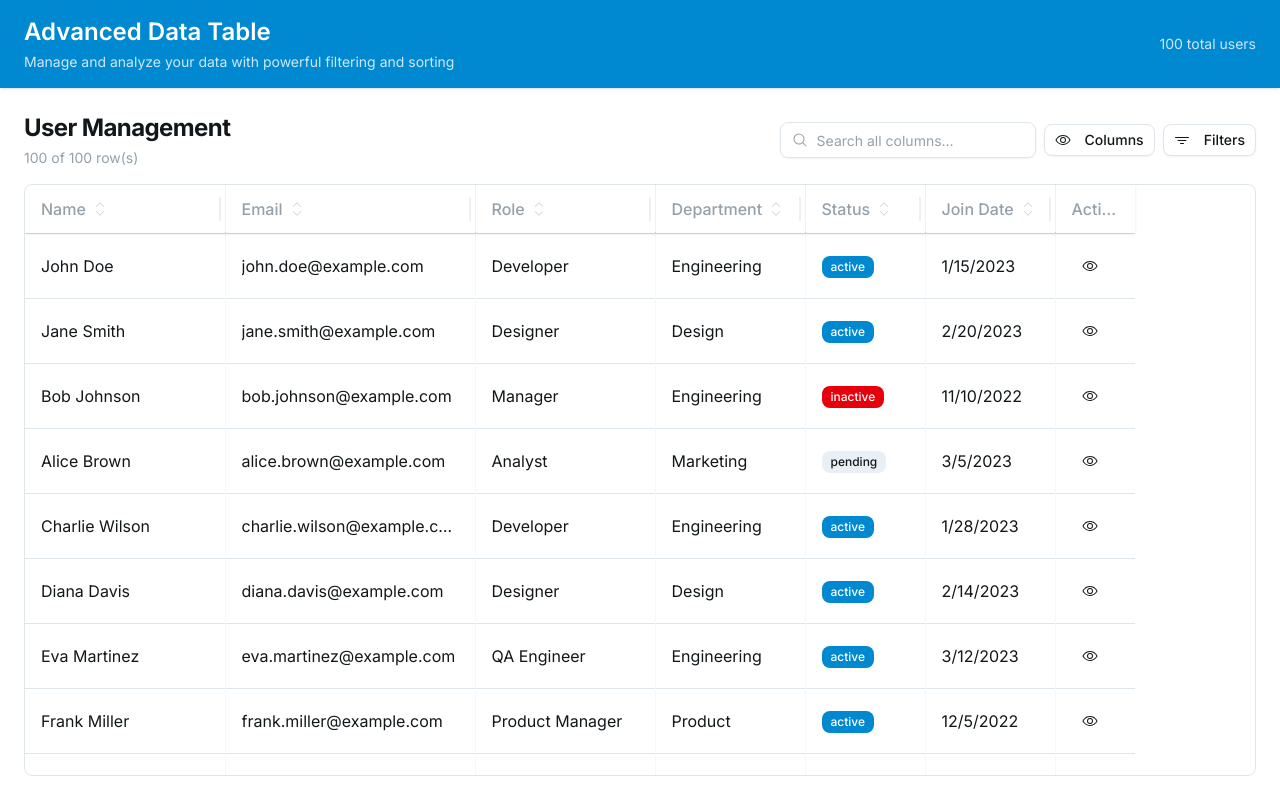
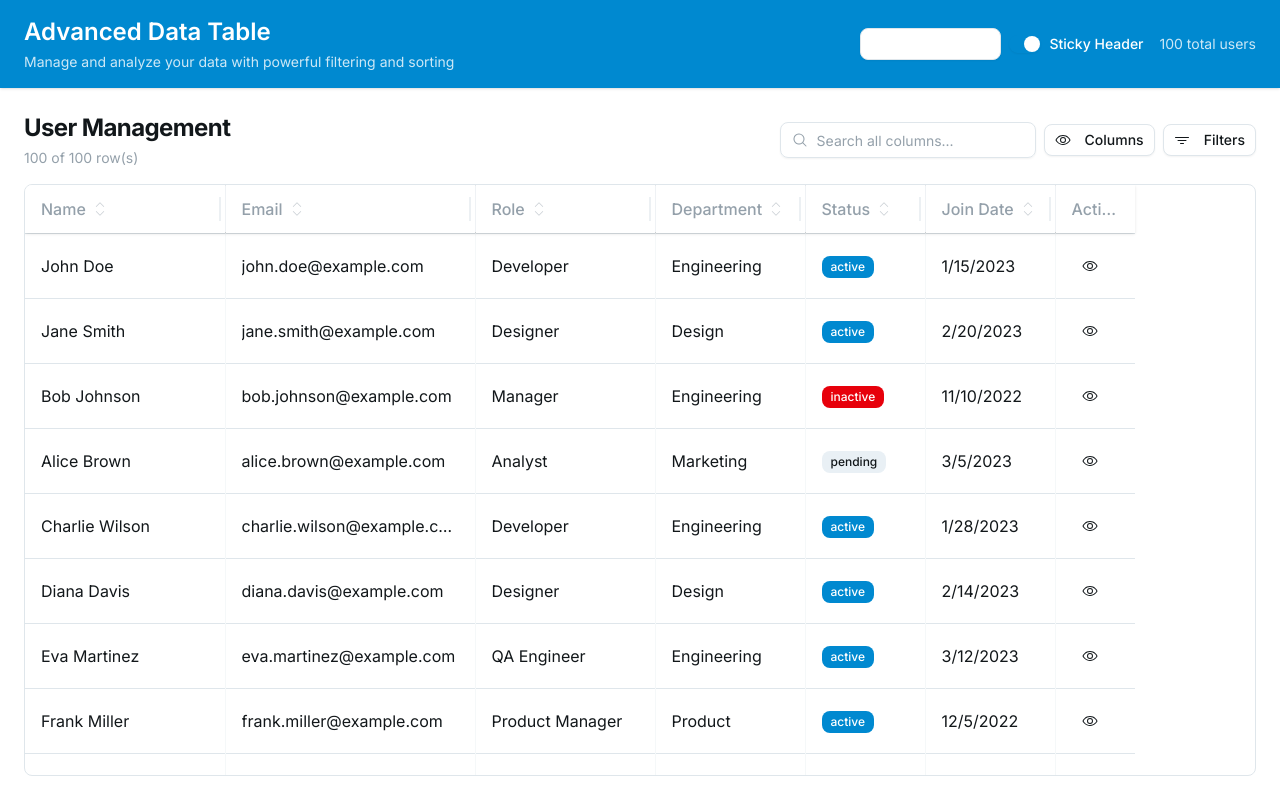
Before and after one commit to thanhbinhqs/react-data-table-com, a React (Vite) app: page / in a window 1280 px wide. Built offline with nearby package versions, Linux system fonts and the light colour scheme.

Commit message:
Generated by Spark: thêm spin hoặc sticky vào props

```diff
--- a/src/App.tsx
+++ b/src/App.tsx
@@ -1,8 +1,10 @@
-import { useMemo, useCallback } from 'react'
+import { useMemo, useCallback, useState } from 'react'
 import { ColumnDef, ColumnFiltersState } from '@tanstack/react-table'
 import { DataTable } from '@/components/DataTable'
 import { Badge } from '@/components/ui/badge'
 import { Button } from '@/components/ui/button'
+import { Switch } from '@/components/ui/switch'
+import { Label } from '@/components/ui/label'
 import { Eye } from '@phosphor-icons/react'
 
 interface User {
@@ -120,6 +122,9 @@ const sampleUsers: User[] = [
 ]
 
 function App() {
+  const [isLoading, setIsLoading] = useState(false)
+  const [stickyHeader, setStickyHeader] = useState(true)
+
   const columns = useMemo<ColumnDef<User>[]>(() => [
     {
       id: 'name',
@@ -246,6 +251,13 @@ function App() {
     console.log('Filters cleared')
   }, [])
 
+  const simulateLoading = useCallback(() => {
+    setIsLoading(true)
+    setTimeout(() => {
+      setIsLoading(false)
+    }, 2000)
+  }, [])
+
   return (
     <div className="h-screen flex flex-col overflow-hidden">
       {/* Header */}
@@ -258,6 +270,26 @@ function App() {
             </p>
           </div>
           <div className="flex items-center gap-4">
+            <div className="flex items-center gap-2">
+              <Button
+                variant="outline"
+                size="sm"
+                onClick={simulateLoading}
+                disabled={isLoading}
+              >
+                {isLoading ? 'Loading...' : 'Simulate Loading'}
+              </Button>
+              <div className="flex items-center gap-2">
+                <Switch
+                  id="sticky-toggle"
+                  checked={stickyHeader}
+                  onCheckedChange={setStickyHeader}
+                />
+                <Label htmlFor="sticky-toggle" className="text-sm">
+                  Sticky Header
+                </Label>
+              </div>
+            </div>
             <span className="text-sm text-primary-foreground/80">
               {sampleUsers.length} total users
             </span>
@@ -276,6 +308,8 @@ function App() {
           onRowClick={handleRowClick}
           onFilterApply={handleFilterApply}
           onClear={handleClear}
+          spin={isLoading}
+          sticky={stickyHeader}
         />
       </main>
     </div>
--- a/src/components/DataTable.tsx
+++ b/src/components/DataTable.tsx
@@ -9,7 +9,7 @@
  * 3. Click and drag the border left or right to resize the column
  * 4. Release to apply the new size
  *
- * STICKY COLUMNS (NEW):
+ * STICKY COLUMNS:
  * 1. Open the "Columns" panel from the top-right controls
  * 2. Use the pin icons next to each column name:
  *    - Left pin icon: Pin column to the left side
@@ -17,6 +17,10 @@
  *    - Right pin icon: Pin column to the right side
  * 3. Pinned columns will remain visible while scrolling horizontally
  * 4. Use "Unpin All" to quickly remove all column pinning
+ *
+ * NEW PROPS:
+ * - spin: boolean - Shows a loading spinner overlay when true
+ * - sticky: boolean - Controls whether table headers and pinned columns stick during scroll
  *
  * Features implemented:
  * - Smooth column resizing with visual feedback
@@ -28,6 +32,8 @@
  * - Visual indicators for pinned columns
  * - Shadow effects to show column boundaries
  * - Maintain pinning state during table operations
+ * - Loading state with spinner overlay
+ * - Configurable sticky header behavior
  */
 
 import { useState, useMemo } from 'react'
@@ -61,7 +67,8 @@ import {
   EyeSlash,
   ArrowsOutCardinal,
   PushPin,
-  PushPinSlash
+  PushPinSlash,
+  CircleNotch
 } from '@phosphor-icons/react'
 import { cn } from '@/lib/utils'
 
@@ -75,6 +82,8 @@ export interface DataTableProps<TData> {
   onRowClick?: (row: Row<TData>) => void
   onFilterApply?: (filters: ColumnFiltersState) => void
   onClear?: () => void
+  spin?: boolean
+  sticky?: boolean
 }
 
 interface FilterConfig {
@@ -94,6 +103,8 @@ export function DataTable<TData>({
   onRowClick,
   onFilterApply,
   onClear,
+  spin = false,
+  sticky = true,
 }: DataTableProps<TData>) {
   const [sorting, setSorting] = useState<SortingState>([])
   const [columnFilters, setColumnFilters] = useState<ColumnFiltersState>([])
@@ -358,15 +369,26 @@ export function DataTable<TData>({
       </div>
 
       {/* Table Container - Scrollable */}
-      <div className="flex-1 rounded-md border overflow-hidden">
+      <div className="flex-1 rounded-md border overflow-hidden relative">
         <div className="h-full overflow-auto">
+          {spin && (
+            <div className="absolute inset-0 bg-background/80 backdrop-blur-sm z-50 flex items-center justify-center">
+              <div className="flex items-center gap-3 text-muted-foreground">
+                <CircleNotch className="h-6 w-6 animate-spin" />
+                <span className="text-sm font-medium">Loading...</span>
+              </div>
+            </div>
+          )}
           <table
             className="relative w-full"
             style={{
               width: table.getTotalSize(),
             }}
           >
-            <thead className="sticky top-0 z-20 bg-background border-b shadow-sm">
+            <thead className={cn(
+              "z-20 bg-background border-b shadow-sm",
+              sticky && "sticky top-0"
+            )}>
               {table.getHeaderGroups().map((headerGroup) => (
                 <tr key={headerGroup.id}>
                   {headerGroup.headers.map((header) => {
@@ -382,7 +404,7 @@ export function DataTable<TData>({
                         key={header.id}
                         className={cn(
                           "relative h-12 px-4 text-left align-middle font-medium text-muted-foreground group border-r border-border/50 last:border-r-0 select-none",
-                          isPinned && "sticky z-30 bg-background shadow-sm",
+                          isPinned && sticky && "sticky z-30 bg-background shadow-sm",
                           isPinned === 'left' && "shadow-[2px_0_4px_-2px_rgba(0,0,0,0.1)]",
                           isPinned === 'right' && "shadow-[-2px_0_4px_-2px_rgba(0,0,0,0.1)]"
                         )}
@@ -390,8 +412,8 @@ export function DataTable<TData>({
                           width: header.getSize(),
                           maxWidth: header.getSize(),
                           minWidth: header.getSize(),
-                          left: isPinned === 'left' ? pinnedPosition : undefined,
-                          right: isPinned === 'right' ? pinnedPosition : undefined,
+                          left: isPinned === 'left' && sticky ? pinnedPosition : undefined,
+                          right: isPinned === 'right' && sticky ? pinnedPosition : undefined,
                         }}
                       >
                         <div className="flex items-center gap-2 h-full">
@@ -486,7 +508,7 @@ export function DataTable<TData>({
                           key={cell.id}
                           className={cn(
                             "p-4 align-middle border-r border-border/30 last:border-r-0 group-hover:bg-muted/50",
-                            isPinned && "sticky z-10 bg-background group-hover:bg-muted/50",
+                            isPinned && sticky && "sticky z-10 bg-background group-hover:bg-muted/50",
                             isPinned === 'left' && "shadow-[2px_0_4px_-2px_rgba(0,0,0,0.05)]",
                             isPinned === 'right' && "shadow-[-2px_0_4px_-2px_rgba(0,0,0,0.05)]"
                           )}
@@ -494,8 +516,8 @@ export function DataTable<TData>({
                             width: cell.column.getSize(),
                             maxWidth: cell.column.getSize(),
                             minWidth: cell.column.getSize(),
-                            left: isPinned === 'left' ? pinnedPosition : undefined,
-                            right: isPinned === 'right' ? pinnedPosition : undefined,
+                            left: isPinned === 'left' && sticky ? pinnedPosition : undefined,
+                            right: isPinned === 'right' && sticky ? pinnedPosition : undefined,
                           }}
                         >
                           <div className="truncate">
```
